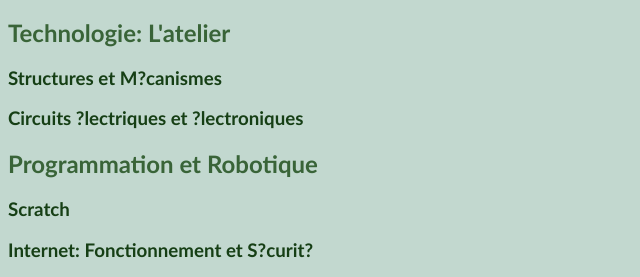
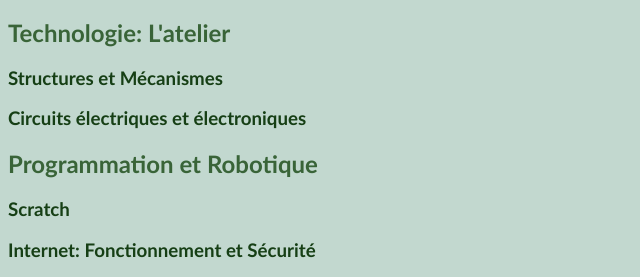
Before and after one commit to munetecno/munetecno.github.io, a plain HTML site: page segundo.html in a window 1280 px wide. Shown: the part 189-466 px from the top of the page, 0-640 px from the left. Drawn offline with Linux system fonts and the light colour scheme.

Commit message:
Update segundo.html

```diff
--- a/segundo.html
+++ b/segundo.html
@@ -20,11 +20,11 @@
 		</nav>
 
 			<h2>Technologie: L'atelier</h2>
-				<h3>Structures et M?canismes</h3>
-				<h3>Circuits ?lectriques et ?lectroniques</h3>
+				<h3>Structures et M&eacute;canismes</h3>
+				<h3>Circuits &eacute;lectriques et &eacute;lectroniques</h3>
 			<h2>Programmation et Robotique</h2>
 				<h3>Scratch</h3>
-				<h3>Internet: Fonctionnement et S?curit?</h3>
+				<h3>Internet: Fonctionnement et S&eacute;curit&eacute;</h3>
 
 		<img src="img/desertmini.jpg" alt="Desierto" align="center">
 	</body>
```
